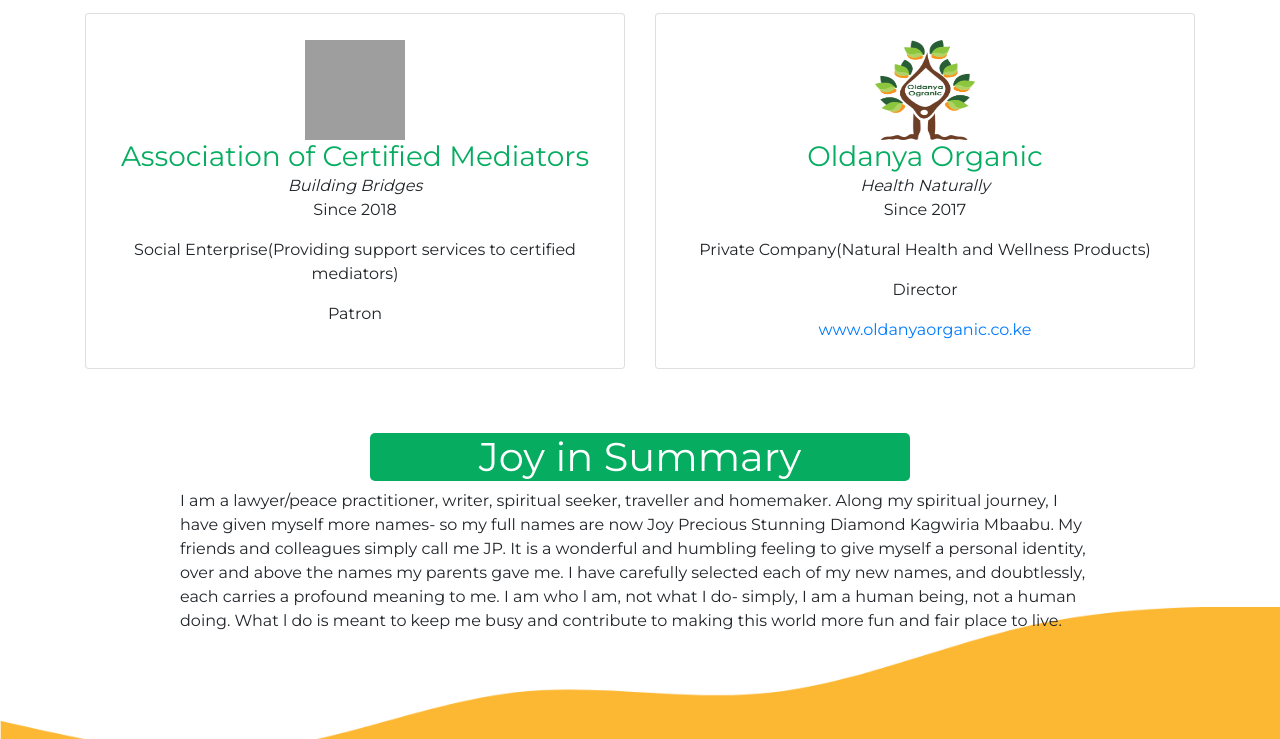
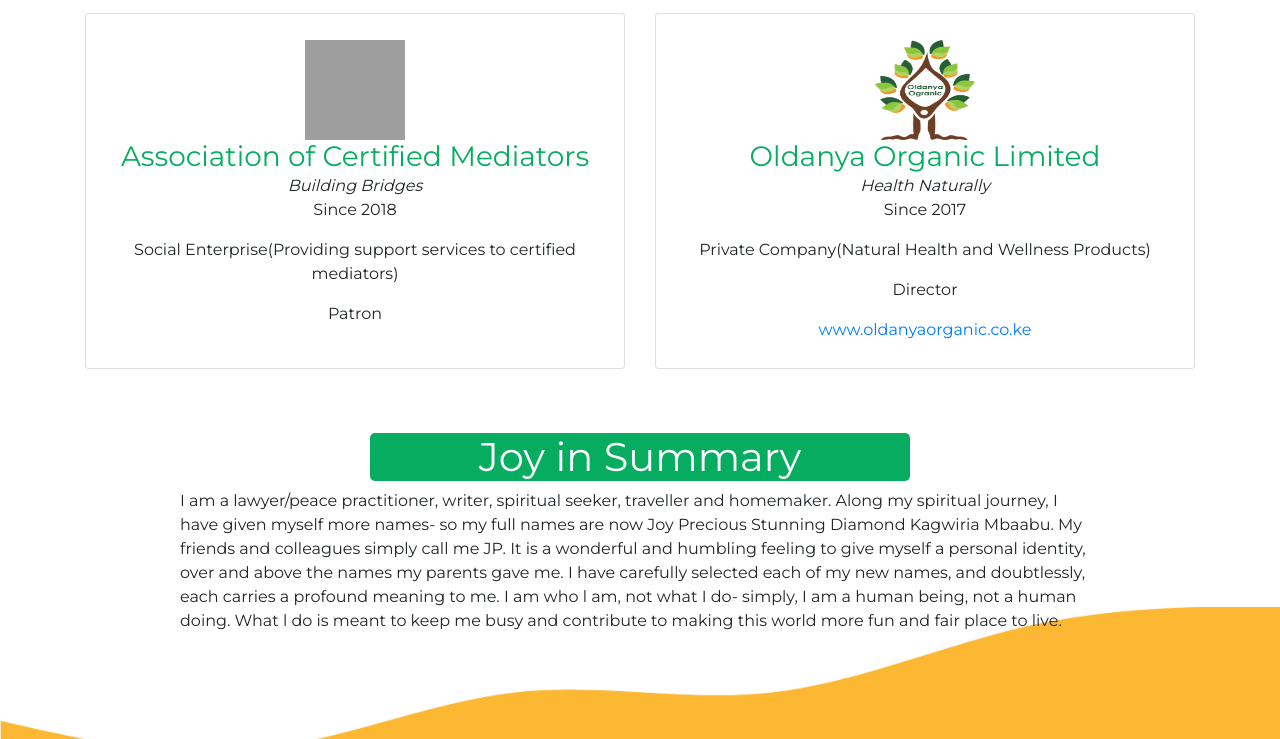
Before and after one commit to joymbaabu/jk_personal_website, a plain HTML site: page index.html in a window 1280 px wide. Shown: the part 1432-2171 px from the top of the page. Drawn offline with nearby package versions, Linux system fonts and the light colour scheme; grey boxes are pictures that could not be loaded.

Commit message:
Changed oldanya organic to oldanya organic limited

```diff
--- a/index.html
+++ b/index.html
@@ -169,7 +169,7 @@
                         <a href="https://www.oldanyaorganic.co.ke" target="_blank" id="card-with-link">
                             <div class="card">
                                 <div class="card-body"><img src="assets/img/OOL_logo.png" id="company-logo" class="text-center">
-                                    <h3 class="text-green my-0">Oldanya Organic</h3>
+                                    <h3 class="text-green my-0">Oldanya Organic Limited</h3>
                                     <p class="my-0"><em>Health Naturally</em><br></p>
                                     <p>Since 2017<br></p>
                                     <p>Private Company(Natural Health and Wellness Products)<br></p>
```
